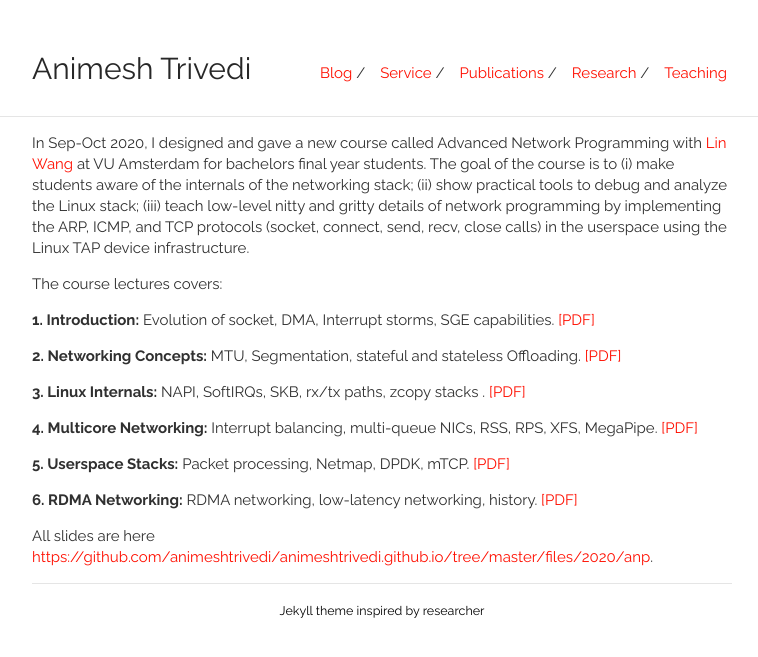
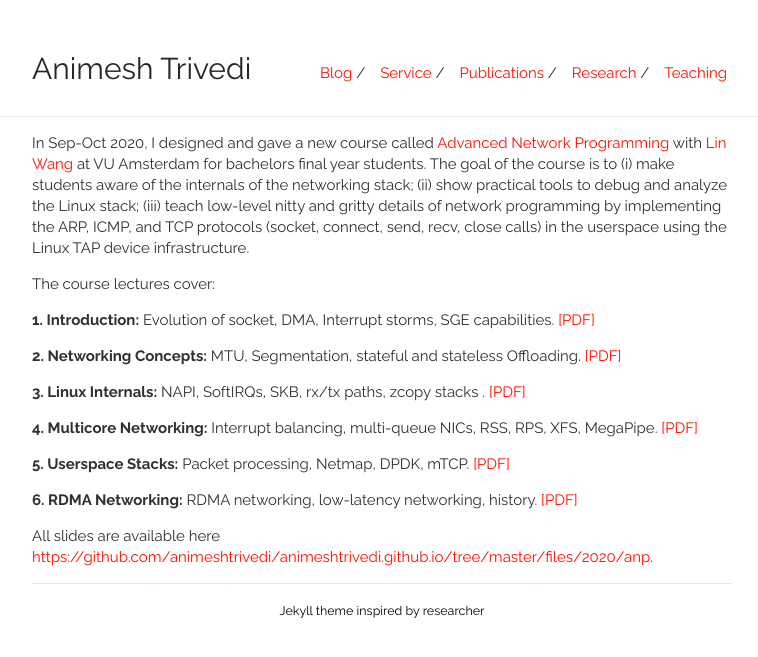
Before and after one commit to animeshtrivedi/animeshtrivedi.github.io, a Jekyll site: the page built from _posts/2021-02-07-anp.md, in a window 1280 px wide. Shown: the top 657 px of the page, without its empty margins (258-1016 px from the left). Built offline with Jekyll 4.4.1, drawn with Linux system fonts in a browser that asks for light colours.

Commit message:
clean up

```diff
--- a/_posts/2021-02-07-anp.md
+++ b/_posts/2021-02-07-anp.md
@@ -6,9 +6,9 @@ permalink: /2020-anp-slides
 tags: whatsnew
 ---
 
-In Sep-Oct 2020, I designed and gave a new course called Advanced Network Programming with [Lin Wang](https://linwang.info/) at VU Amsterdam for bachelors final year students. The goal of the course is to (i) make students aware of the internals of the networking stack; (ii) show practical tools to debug and analyze the Linux stack; (iii) teach low-level nitty and gritty details of network programming by implementing the ARP, ICMP, and TCP protocols (socket, connect, send, recv, close calls) in the userspace using the Linux TAP device infrastructure.
+In Sep-Oct 2020, I designed and gave a new course called [Advanced Network Programming](https://studiegids.vu.nl/en/2020-2021/courses/XB_0048) with [Lin Wang](https://linwang.info/) at VU Amsterdam for bachelors final year students. The goal of the course is to (i) make students aware of the internals of the networking stack; (ii) show practical tools to debug and analyze the Linux stack; (iii) teach low-level nitty and gritty details of network programming by implementing the ARP, ICMP, and TCP protocols (socket, connect, send, recv, close calls) in the userspace using the Linux TAP device infrastructure.
 
-The course lectures covers:
+The course lectures cover:
 
   **1. Introduction:** Evolution of socket, DMA, Interrupt storms, SGE capabilities. [[PDF]](https://github.com/animeshtrivedi/animeshtrivedi.github.io/raw/master/files/2020/anp/2020-anp-lecture1-introduction.pdf)
 
@@ -22,4 +22,4 @@ The course lectures covers:
 
   **6. RDMA Networking:** RDMA networking, low-latency networking, history. [[PDF]](https://github.com/animeshtrivedi/animeshtrivedi.github.io/raw/master/files/2020/anp/2020-anp-lecture6-rdma.pdf)
 
-All slides are here [https://github.com/animeshtrivedi/animeshtrivedi.github.io/tree/master/files/2020/anp](https://github.com/animeshtrivedi/animeshtrivedi.github.io/tree/master/files/2020/anp).
+All slides are available here [https://github.com/animeshtrivedi/animeshtrivedi.github.io/tree/master/files/2020/anp](https://github.com/animeshtrivedi/animeshtrivedi.github.io/tree/master/files/2020/anp).
```
Also changed, not shown: _posts/2020-09-02-p1-anp.md (+1 -1 lines), _posts/2021-02-06-stosys.md (+2 -2 lines).
